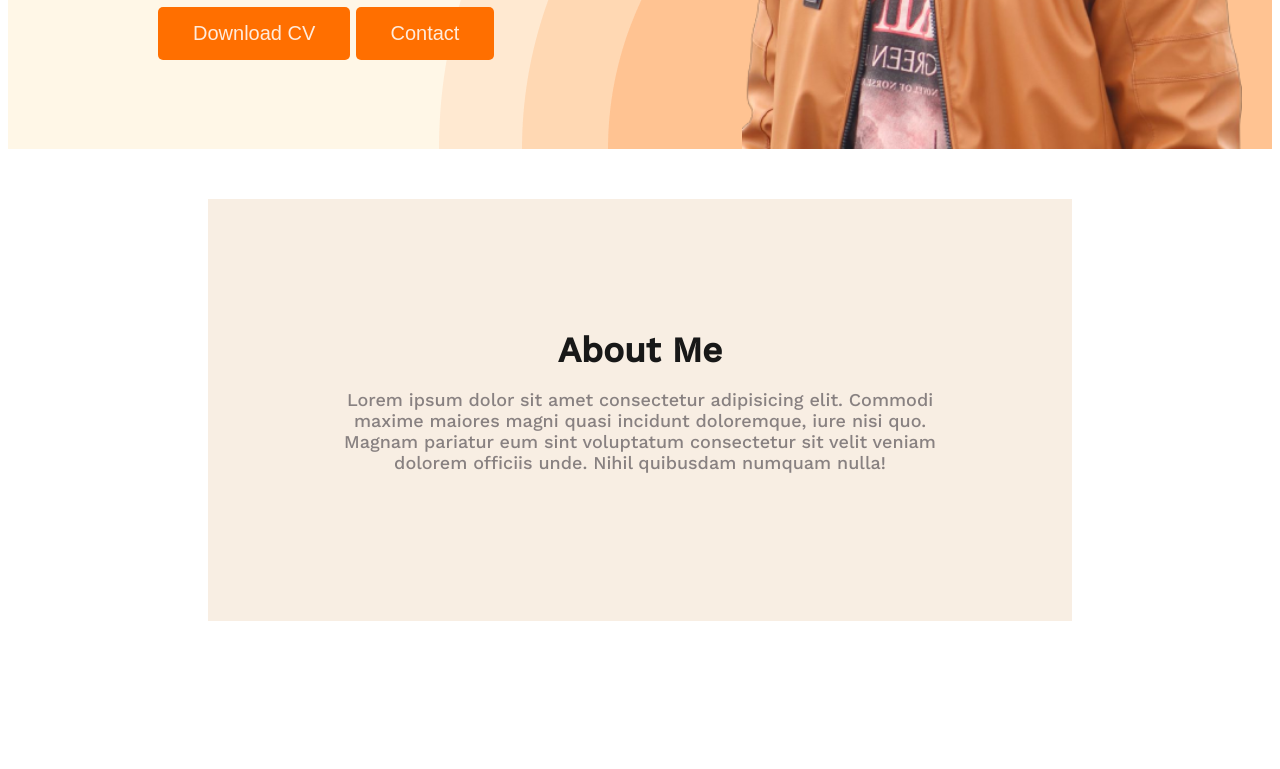
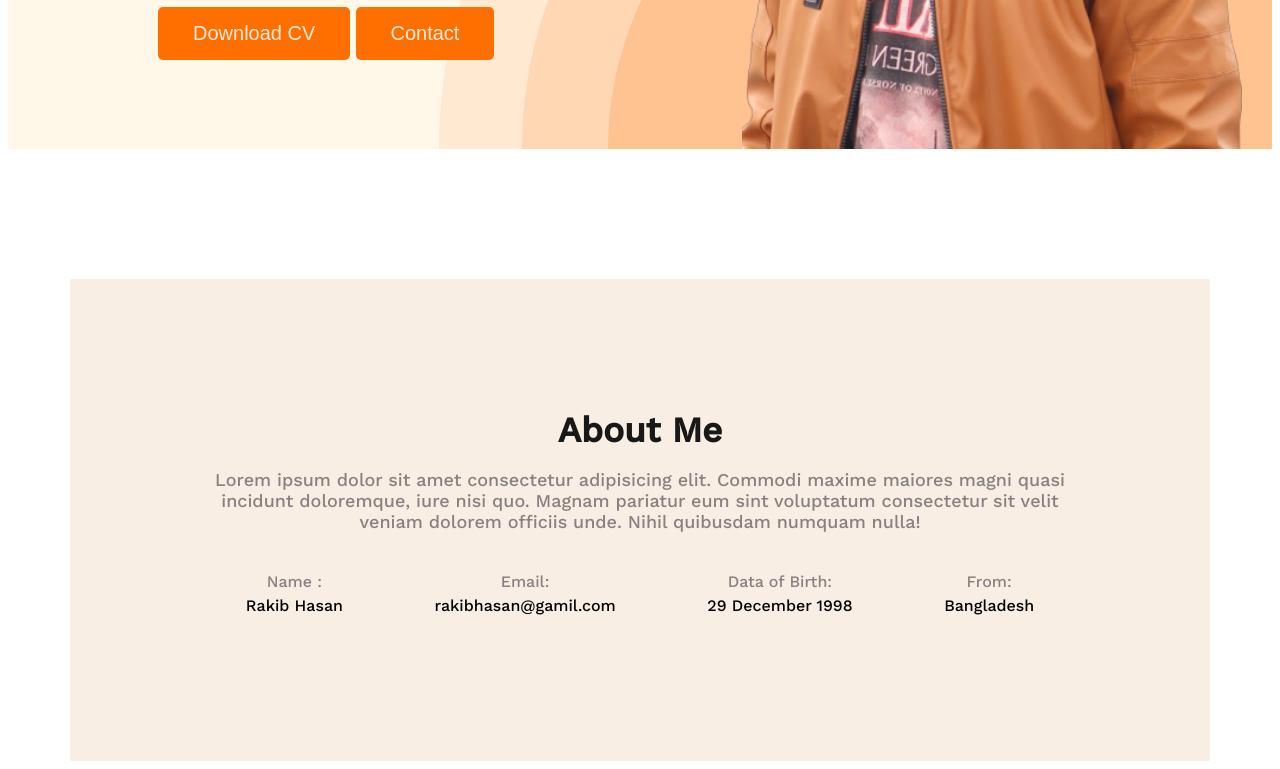
Before and after one commit to Rakib69A/My-Portfolio, a plain HTML site: page index.html in a window 1280 px wide. Shown: the part 774-1543 px from the top of the page. Before the commit the page ends 1403 px from the top, so only its background shows below. Drawn offline with nearby package versions, Linux system fonts and the light colour scheme.

Commit message:
About section added

```diff
--- a/CSS/portfolio.css
+++ b/CSS/portfolio.css
@@ -86,9 +86,28 @@ nav a{
     margin-bottom: 10px;
 }
 .about{
-    margin-top: 50px;
-    margin-left: 200px;
-    margin-right: 200px;
+    margin-top: 130px;
     background-color: rgb(248, 238, 227);
     padding: 130px ;
 }
+main{
+    max-width: 1140px;
+    margin: 0px auto;
+    margin-bottom: ;
+}
+.about-info-container{
+    display: flex;
+    justify-content: space-around;
+}
+.about-info{
+    text-align: center;
+}
+.info-title{
+    margin-bottom: 0px;
+    font-weight: 200;
+    color:#888181;
+    /* #888181; */
+}
+.info-description{
+    margin-top: 5px;
+}
--- a/index.html
+++ b/index.html
@@ -35,6 +35,25 @@
         <section class="about">
             <div class="section-title">About Me</div>
             <p class="section-description">Lorem ipsum dolor sit amet consectetur adipisicing elit. Commodi maxime maiores magni quasi incidunt doloremque, iure nisi quo. Magnam pariatur eum sint voluptatum consectetur sit velit veniam dolorem officiis unde. Nihil quibusdam numquam nulla!</p>
+            <div class="about-info-container">
+                <!-- .about-info*4>h4.info-title+p.info-description -->
+                <div class="about-info">
+                    <h4 class="info-title">Name : </h4>
+                    <p class="info-description">Rakib Hasan</p>
+                </div>
+                <div class="about-info">
+                    <h4 class="info-title">Email:</h4>
+                    <p class="info-description">rakibhasan@gamil.com</p>
+                </div>
+                <div class="about-info">
+                    <h4 class="info-title">Data of Birth: </h4>
+                    <p class="info-description">29 December 1998</p>
+                </div>
+                <div class="about-info">
+                    <h4 class="info-title">From:</h4>
+                    <p class="info-description">Bangladesh</p>
+                </div>
+            </div>
         </section>
     </main>
     <footer>
```
